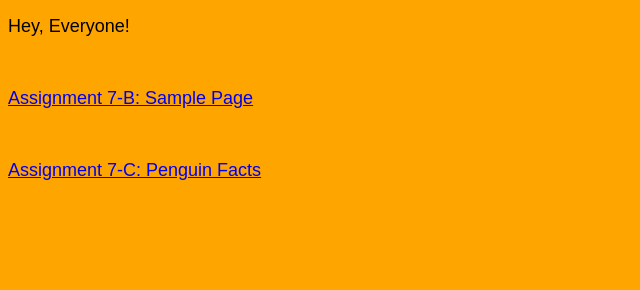
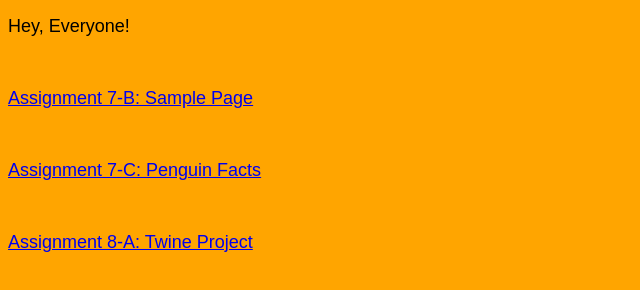
Before and after one commit to ICEE2527/icee2527.github.io, a plain HTML site: page index.html in a window 1280 px wide. Shown: the whole page, without its empty margins (0-640 px from the left). Drawn offline with Linux system fonts and the light colour scheme.

Commit message:
Update index.html

```diff
--- a/index.html
+++ b/index.html
@@ -5,5 +5,7 @@
   <br> <br>
 <a href="https://icee2527.github.io/penguin.html">Assignment 7-C: Penguin Facts</a>
   <link rel="stylesheet" type="text/css" href="default.css">
+  <br> <br>
+    <a href="https://icee2527.github.io/Justin%20Hickland%20-%20Operation%20OVO.html">Assignment 8-A: Twine Project</a>
   </body>
 </html>
```
